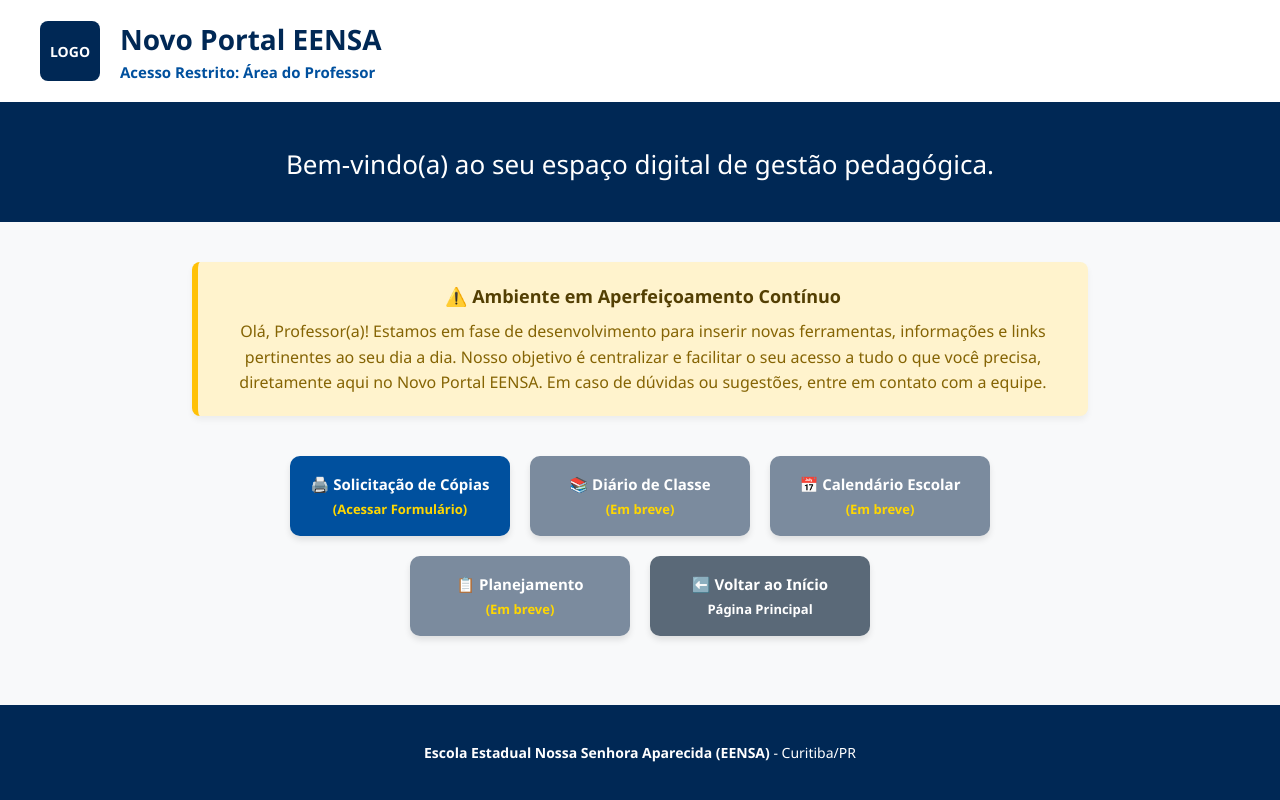
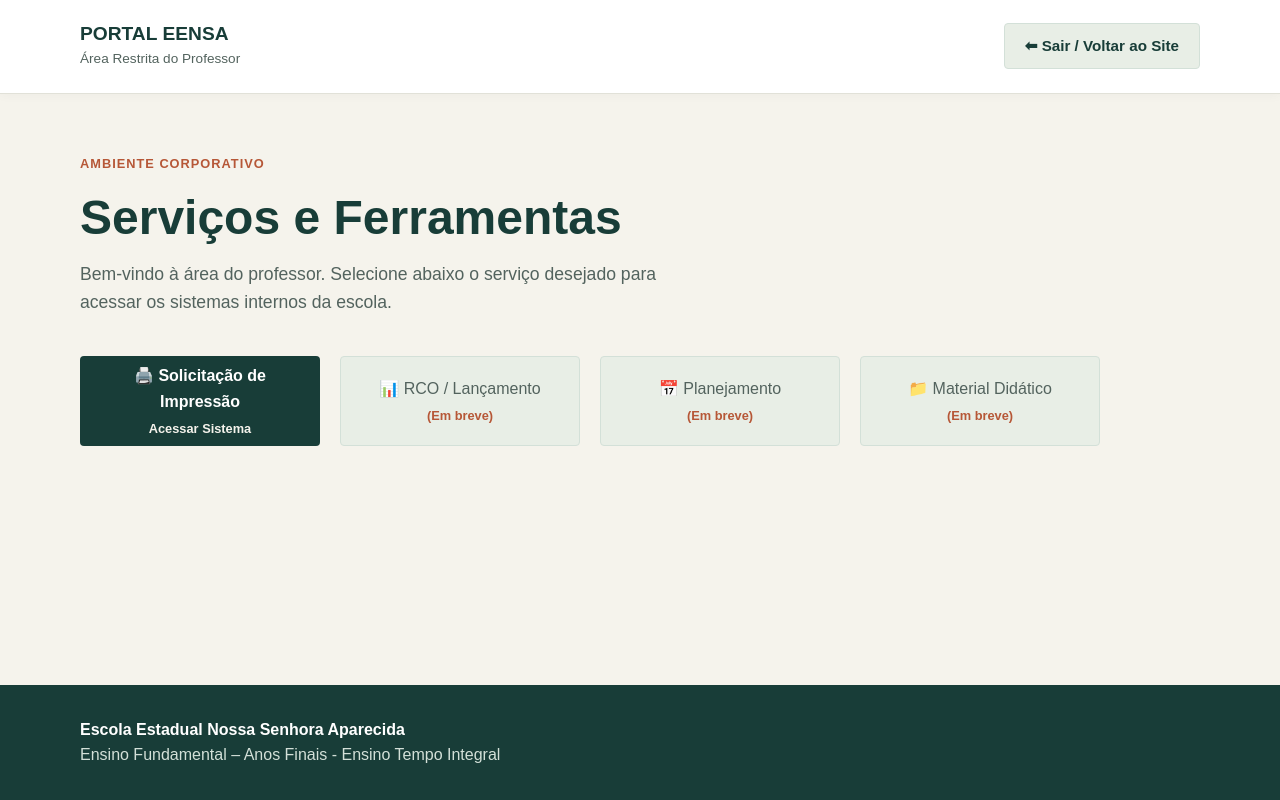
Before and after one commit to oficialclaudineilopes/site-eensa, a plain HTML site: page professores.html in a window 1280 px wide. Drawn offline with Linux system fonts and the light colour scheme.

Commit message:
Refactor HTML structure and styles for professores.html

```diff
--- a/professores.html
+++ b/professores.html
@@ -4,139 +4,266 @@
   <meta charset="UTF-8">
   <meta name="viewport" content="width=device-width, initial-scale=1.0">
   <title>Área do Professor - EENSA</title>
+
   <style>
     :root {
-    --azul-marinho: #002855;
-    --azul-ativo: #00509e;
-    --azul-claro: #7b8b9e;
+      --verde: #183d38;
+      --verde-claro: #e8eee6;
+      --creme: #f5f3ec;
+      --terracota: #b65737;
+      --salmao: #e6a781;
+      --texto: #53635e;
       --branco: #ffffff;
-    --amarelo: #ffd700;
-    --cinza-fundo: #f8f9fa;
-    --texto-escuro: #333333;
+    }
+
+    * {
+      margin: 0;
+      padding: 0;
+      box-sizing: border-box;
     }
 
     body {
-    margin: 0; padding: 0; font-family: 'Segoe UI', Tahoma, Geneva, Verdana, sans-serif;
-    background-color: var(--cinza-fundo); color: var(--texto-escuro);
-    display: flex; flex-direction: column; min-height: 100vh;
+      font-family: Arial, Helvetica, sans-serif;
+      color: var(--verde);
+      background: var(--creme);
+      line-height: 1.6;
+      display: flex;
+      flex-direction: column;
+      min-height: 100vh;
     }
 
-  .cabecalho {
-    background-color: var(--branco); padding: 20px 40px;
-    border-bottom: 4px solid var(--azul-marinho); display: flex; align-items: center;
+    a {
+      color: inherit;
+      text-decoration: none;
     }
 
-  .logo-box {
-    width: 60px; height: 60px; background-color: var(--azul-marinho);
-    border-radius: 8px; display: flex; align-items: center; justify-content: center;
-    color: var(--branco); font-weight: bold; font-size: 14px;
+    .container {
+      width: min(1120px, 90%);
+      margin: 0 auto;
     }
 
-  .cabecalho-textos { margin-left: 20px; }
-  .titulo { font-size: 28px; font-weight: bold; color: var(--azul-marinho); margin: 0; }
-  .subtitulo { font-size: 15px; color: var(--azul-ativo); font-weight: bold; margin: 4px 0 0 0; }
-
-  .hero { background-color: var(--azul-marinho); color: var(--branco); text-align: center; padding: 40px 20px; }
-  .hero h2 { font-size: 26px; font-weight: 500; max-width: 800px; margin: 0 auto; line-height: 1.4; }
-
-  .conteudo { flex: 1; padding: 40px 20px; display: flex; flex-direction: column; align-items: center; }
-
-  /* Caixa de Aviso de Desenvolvimento */
-  .aviso-desenvolvimento {
-    background-color: #fff3cd;
-    border-left: 6px solid #ffc107;
-    color: #856404;
-    padding: 20px;
-    border-radius: 8px;
-    max-width: 850px;
-    margin-bottom: 40px;
-    box-shadow: 0 4px 6px rgba(0,0,0,0.05);
-    text-align: center;
-    line-height: 1.6;
-  }
-  .aviso-desenvolvimento strong {
-    display: block;
-    font-size: 18px;
-    margin-bottom: 8px;
-    color: #533f03;
+    /* Cabeçalho */
+    header {
+      background: var(--branco);
+      padding: 22px 0;
+      border-bottom: 1px solid #e1e1d8;
+      box-shadow: 0 2px 10px rgba(0,0,0,0.03);
     }
 
-  .botoes-grid { display: flex; flex-wrap: wrap; gap: 20px; justify-content: center; max-width: 900px; }
+    .header-content {
+      display: flex;
+      align-items: center;
+      justify-content: space-between;
+      gap: 20px;
+    }
+
+    .logo-area h1 {
+      font-size: 1.2rem;
+      font-weight: 700;
+      color: var(--verde);
+      line-height: 1.2;
+    }
+
+    .logo-area span {
+      font-size: 0.85rem;
+      color: var(--texto);
+      font-weight: 400;
+    }
+
+    .btn-voltar {
+      background: var(--verde-claro);
+      color: var(--verde);
+      padding: 10px 20px;
+      border-radius: 4px;
+      font-size: 0.95rem;
+      font-weight: 700;
+      transition: 0.2s ease;
+      border: 1px solid #d3e0d8;
+    }
+
+    .btn-voltar:hover {
+      background: var(--verde);
+      color: var(--branco);
+    }
+
+    /* Área Principal */
+    main {
+      flex: 1;
+      padding: 60px 0;
+    }
+
+    .eyebrow {
+      color: var(--terracota);
+      font-size: 0.8rem;
+      font-weight: 700;
+      letter-spacing: 1px;
+      margin-bottom: 18px;
+    }
+
+    h2 {
+      font-size: clamp(2rem, 4vw, 3rem);
+      line-height: 1.1;
+      margin-bottom: 15px;
+    }
+
+    .descricao {
+      color: var(--texto);
+      font-size: 1.1rem;
+      max-width: 600px;
+      margin-bottom: 40px;
+    }
+
+    /* Grid de Botões de Serviço */
+    .botoes-grid {
+      display: flex;
+      flex-wrap: wrap;
+      gap: 20px;
+      justify-content: flex-start;
+    }
 
     .btn-ativo {
-    background-color: var(--azul-ativo); color: var(--branco); width: 220px; height: 80px;
-    border-radius: 10px; display: flex; flex-direction: column; align-items: center;
-    justify-content: center; text-decoration: none; box-shadow: 0 4px 6px rgba(0,0,0,0.1);
-    cursor: pointer; transition: background-color 0.3s;
+      background-color: var(--verde);
+      color: var(--branco);
+      width: 240px;
+      height: 90px;
+      border-radius: 4px;
+      display: flex;
+      flex-direction: column;
+      align-items: center;
+      justify-content: center;
+      text-decoration: none;
+      font-weight: 700;
+      transition: 0.2s ease;
+      padding: 15px;
     }
-  .btn-ativo:hover { background-color: var(--azul-marinho); }
+
+    .btn-ativo:hover {
+      background-color: var(--terracota);
+      transform: translateY(-2px);
+    }
 
     .btn-breve {
-    background-color: var(--azul-claro); color: var(--branco); width: 220px; height: 80px;
-    border-radius: 10px; display: flex; flex-direction: column; align-items: center;
-    justify-content: center; box-shadow: 0 4px 6px rgba(0,0,0,0.1); cursor: not-allowed;
+      background-color: var(--verde-claro);
+      color: var(--texto);
+      width: 240px;
+      height: 90px;
+      border-radius: 4px;
+      display: flex;
+      flex-direction: column;
+      align-items: center;
+      justify-content: center;
+      cursor: not-allowed;
+      border: 1px solid #d3e0d8;
+      padding: 15px;
     }
 
-  .btn-voltar { background-color: #5a6978; }
-  .btn-voltar:hover { background-color: #3e4a56; }
+    .icone-texto {
+      font-size: 1rem;
+      margin-bottom: 4px;
+      text-align: center;
+    }
 
-  .icone-texto { font-weight: bold; font-size: 15px; margin-bottom: 6px; text-align: center; }
-  .aviso { font-size: 13px; color: var(--amarelo); font-weight: bold; }
-  .aviso-ativo { font-size: 13px; color: var(--amarelo); font-weight: bold; }
-  .aviso-voltar { font-size: 13px; color: #ffffff; font-weight: bold; }
+    .aviso {
+      font-size: 0.8rem;
+      font-weight: 700;
+      color: var(--terracota);
+    }
 
-  .rodape {
-    background-color: var(--azul-marinho); color: var(--branco);
-    text-align: center; padding: 30px 20px; font-size: 14px; margin-top: auto;
+    /* Rodapé */
+    footer {
+      background: var(--verde);
+      color: var(--branco);
+      padding: 32px 0;
+      margin-top: auto;
     }
-  .rodape p { margin: 8px 0; }
+
+    .footer-content {
+      display: flex;
+      align-items: center;
+      justify-content: space-between;
+      gap: 20px;
+      flex-wrap: wrap;
+    }
+
+    .footer-caption {
+      color: #d3e0d8;
+    }
+
+    @media (max-width: 768px) {
+      .header-content {
+        flex-direction: column;
+        text-align: center;
+      }
+
+      .botoes-grid {
+        justify-content: center;
+      }
+
+      .btn-ativo, .btn-breve {
+        width: 100%;
+        max-width: 300px;
+      }
+
+      .footer-content {
+        flex-direction: column;
+        align-items: flex-start;
+      }
+    }
   </style>
 </head>
 <body>
 
-<header class="cabecalho">
-  <div class="logo-box">LOGO</div>
-  <div class="cabecalho-textos">
-    <h1 class="titulo">Novo Portal EENSA</h1>
-    <p class="subtitulo">Acesso Restrito: Área do Professor</p>
+  <header>
+    <div class="container header-content">
+      <div class="logo-area">
+        <h1>PORTAL EENSA</h1>
+        <span>Área Restrita do Professor</span>
+      </div>
+      <a href="index.html" class="btn-voltar">⬅ Sair / Voltar ao Site</a>
     </div>
   </header>
 
-<section class="hero">
-  <h2>Bem-vindo(a) ao seu espaço digital de gestão pedagógica.</h2>
-</section>
+  <main>
+    <section class="container">
+      <div class="eyebrow">AMBIENTE CORPORATIVO</div>
+      <h2>Serviços e Ferramentas</h2>
+      <p class="descricao">
+        Bem-vindo à área do professor. Selecione abaixo o serviço desejado para acessar os sistemas internos da escola.
+      </p>
 
-<section class="conteudo">
+      <div class="botoes-grid">
+        <!-- Link funcionando para a página de impressão que criamos -->
+        <a href="impressao.html" class="btn-ativo">
+          <div class="icone-texto">🖨️ Solicitação de Impressão</div>
+          <div class="aviso" style="color:var(--creme);">Acessar Sistema</div>
+        </a>
 
-  <!-- Aviso de Desenvolvimento -->
-  <div class="aviso-desenvolvimento">
-    <strong>⚠️ Ambiente em Aperfeiçoamento Contínuo</strong>
-    Olá, Professor(a)! Estamos em fase de desenvolvimento para inserir novas ferramentas, informações e links pertinentes ao seu dia a dia. Nosso objetivo é centralizar e facilitar o seu acesso a tudo o que você precisa, diretamente aqui no Novo Portal EENSA. Em caso de dúvidas ou sugestões, entre em contato com a equipe.
+        <!-- Botões de exemplo para ferramentas futuras -->
+        <div class="btn-breve">
+          <div class="icone-texto">📊 RCO / Lançamento</div>
+          <div class="aviso">(Em breve)</div>
         </div>
 
-  <div class="botoes-grid">
+        <div class="btn-breve">
+          <div class="icone-texto">📅 Planejamento</div>
+          <div class="aviso">(Em breve)</div>
+        </div>
 
-    <!-- Link para o Sistema de Impressões Atualizado -->
-    <a href="https://script.google.com/a/macros/escola.pr.gov.br/s/AKfycbx9VPIOQfV0J-OSbPC2b18N2Jaj9krz55jKjt9R95FaE30Qv60t6qBVFXAj6cCNEGOd/exec" target="_blank" rel="noopener noreferrer" class="btn-ativo">
-      <div class="icone-texto">🖨️ Solicitação de Cópias</div>
-      <div class="aviso-ativo">(Acessar Formulário)</div>
-    </a>
-
-    <!-- Painéis Futuros (Apenas ilustrativos) -->
-    <div class="btn-breve"><div class="icone-texto">📚 Diário de Classe</div><div class="aviso">(Em breve)</div></div>
-    <div class="btn-breve"><div class="icone-texto">📅 Calendário Escolar</div><div class="aviso">(Em breve)</div></div>
-    <div class="btn-breve"><div class="icone-texto">📋 Planejamento</div><div class="aviso">(Em breve)</div></div>
-
-    <!-- Voltar ao Início -->
-    <a href="index.html" class="btn-ativo btn-voltar">
-      <div class="icone-texto">⬅️ Voltar ao Início</div>
-      <div class="aviso-voltar">Página Principal</div>
-    </a>
+        <div class="btn-breve">
+          <div class="icone-texto">📁 Material Didático</div>
+          <div class="aviso">(Em breve)</div>
+        </div>
       </div>
     </section>
+  </main>
 
-<footer class="rodape">
-  <p><strong>Escola Estadual Nossa Senhora Aparecida (EENSA)</strong> - Curitiba/PR</p>
+  <footer>
+    <div class="container footer-content">
+      <div>
+        <strong>Escola Estadual Nossa Senhora Aparecida</strong><br>
+        <span class="footer-caption">Ensino Fundamental – Anos Finais - Ensino Tempo Integral</span>
+      </div>
+    </div>
   </footer>
 
 </body>
```
Lines whose indentation alone changed are shown as unchanged.
